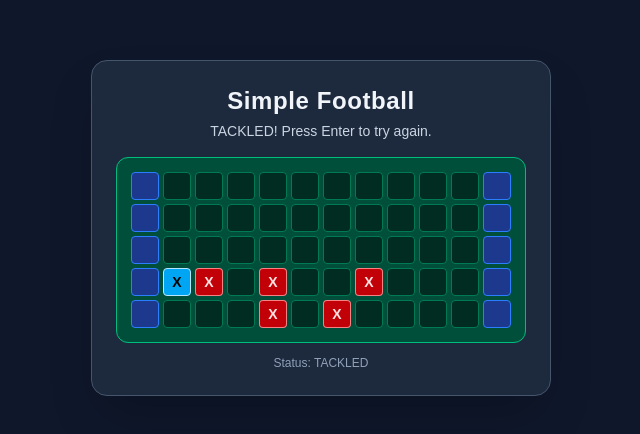
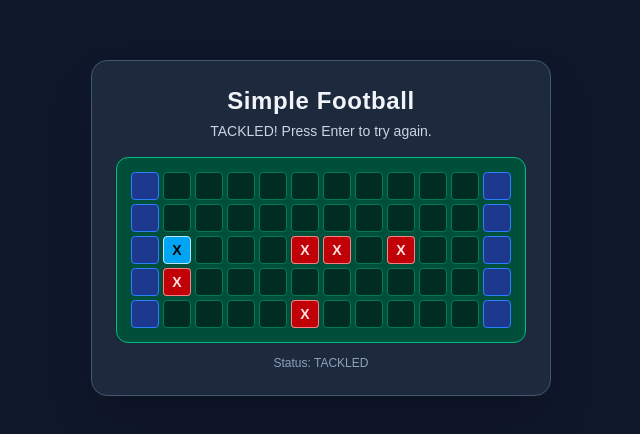
Before and after one commit to VHTips/egame-football, a Next.js app: page / in a window 1280 px wide. Shown: the part 172-606 px from the top of the page, without its empty margins (319-959 px from the left). Built offline with nearby package versions, Linux system fonts and the light colour scheme.

Commit message:
videop_11_25_26_1437_tackle_graphic

```diff
--- a/app/page.tsx
+++ b/app/page.tsx
@@ -131,7 +131,7 @@ const pageStyle =
   "min-h-screen flex items-center justify-center bg-slate-900 text-slate-100";
 
 // Start position: row 3, col 1 (0-based)
-const PLAYER_START: Position = { row: 3, col: 1 };
+const PLAYER_START: Position = { row: 2, col: 1 };
 
 const Page: React.FC = () => {
   const [player, setPlayer] = useState<Position>(() => PLAYER_START);
```
